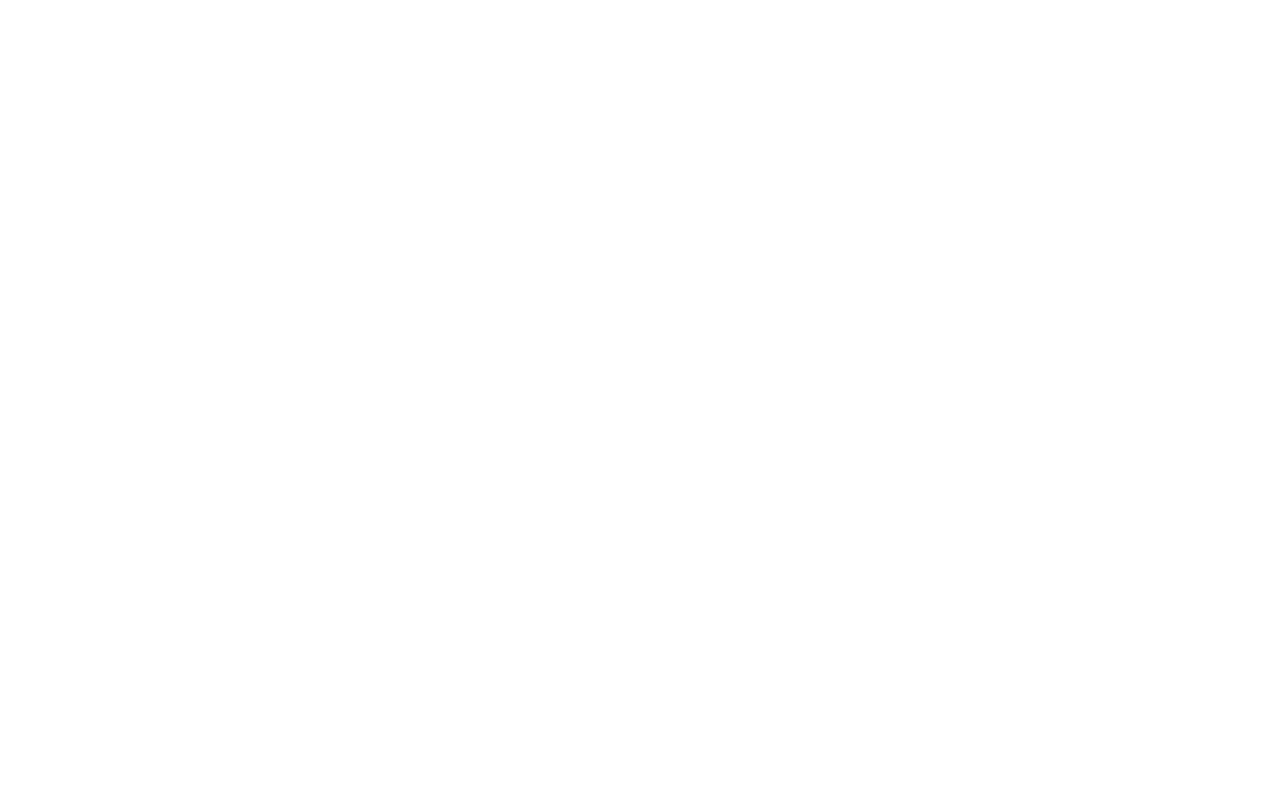
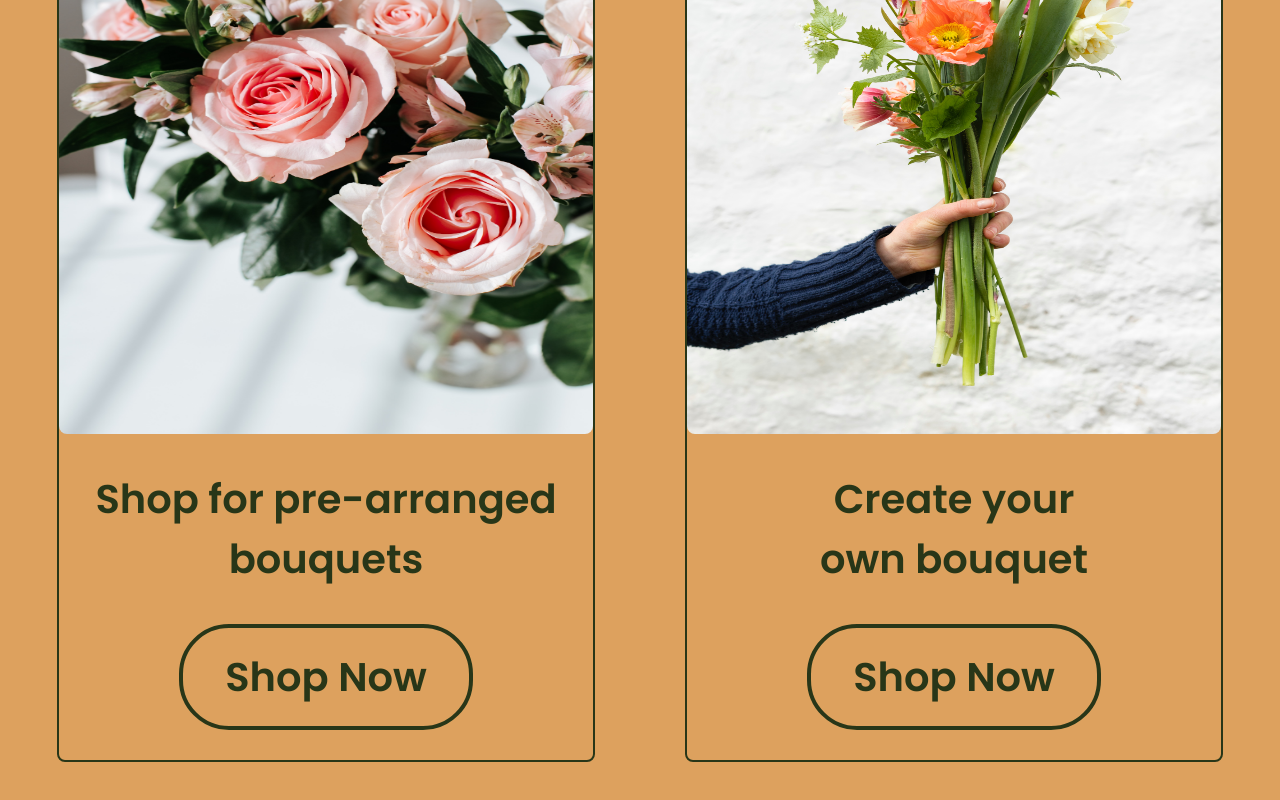
Before and after one commit to hollowayjenelle/bloom-floral-shop, a Vue app: page / in a window 1280 px wide. Shown: the part 2067-2867 px from the top of the page. Before the commit the page ends 1803 px from the top, so only its background shows below. Built offline with nearby package versions, Linux system fonts and the light colour scheme.

Commit message:
add styling to CatalogSection

```diff
--- a/src/components/CatalogSection.vue
+++ b/src/components/CatalogSection.vue
@@ -3,7 +3,10 @@
     <div class="content-container catalog-container">
       <div class="catalog-option">
         <img src="../assets/pre-arranged.jpg" alt="" class="catalog-pic" />
-        <p class="catalog-text">Shop for pre-arranged bouquets</p>
+        <p class="catalog-text">
+          Shop for pre-arranged <br />
+          bouquets
+        </p>
         <button class="shop-now-btn">Shop Now</button>
       </div>
       <div class="catalog-option">
@@ -20,4 +23,48 @@
 
 <script setup lang="ts"></script>
 
-<style scoped></style>
+<style scoped>
+.catalog-parent {
+  background: #dda15e;
+}
+
+.catalog-container {
+  display: flex;
+  justify-content: space-between;
+  align-items: center;
+  padding: 100px 0;
+}
+
+.catalog-option {
+  width: 538px;
+  display: flex;
+  flex-direction: column;
+  border: 2px solid #283618;
+  border-radius: 8px;
+  padding-bottom: 30px;
+}
+
+.catalog-pic {
+  width: 100%;
+  height: 596px;
+  border-radius: 8px;
+}
+
+.catalog-text,
+.shop-now-btn {
+  color: #283618;
+  text-align: center;
+  font-size: 40px;
+  font-family: "Poppins", sans-serif;
+  font-weight: 600;
+  margin-top: 35px;
+}
+
+.shop-now-btn {
+  width: 294px;
+  height: 106px;
+  border-radius: 50px;
+  border: 4px solid #283618;
+  background: transparent;
+}
+</style>
--- a/src/views/HomeView.vue
+++ b/src/views/HomeView.vue
@@ -2,12 +2,14 @@
   <div>
     <HomeBanner />
     <AboutSection />
+    <CatalogSection />
   </div>
 </template>
 
 <script setup lang="ts">
 import HomeBanner from "@/components/HomeBanner.vue";
 import AboutSection from "@/components/AboutSection.vue";
+import CatalogSection from "@/components/CatalogSection.vue";
 </script>
 
 <style scoped></style>
```
